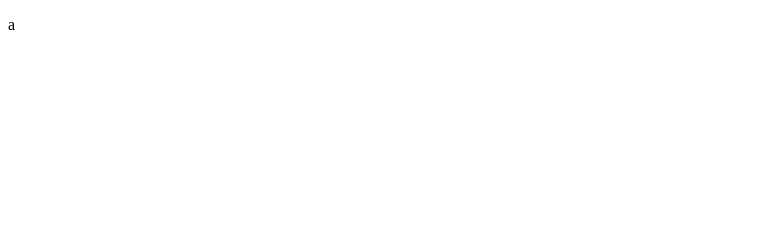
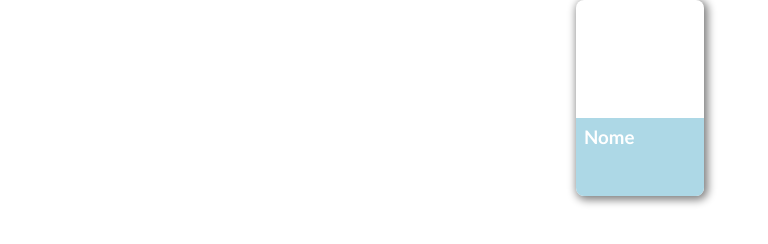
Before and after one commit to Ollem2000/javascript, a website: page api-sample-pokemon/index.html in a window 1280 px wide. Shown: the whole page, without its empty margins (0-768 px from the left). Drawn offline with Linux system fonts and the light colour scheme.

Commit message:
create style

```diff
--- /dev/null
+++ b/api-sample-pokemon/assets/style.css
@@ -0,0 +1,30 @@
+*{
+    font-family: calibri;
+    padding: 0;
+    margin: 0;
+}
+
+.section-pokemon{
+    display: flex;
+    justify-content: center;
+
+}
+
+.card-pokemon{
+    box-shadow: 2px 2px 8px 2px gray;
+    border-radius: 8px;
+    height: 196px;
+    width: 128px;
+}
+    .card-pokemon > .img{
+        height: 60%;
+        border-radius: 8px 8px 0 0;
+    }
+    .card-pokemon > .name{
+        color: white;
+        background: lightblue;
+        border-radius: 0 0 8px 8px;
+        height: 40%;
+        padding: 8px;
+        box-sizing: border-box;
+    }
--- a/api-sample-pokemon/index.html
+++ b/api-sample-pokemon/index.html
@@ -4,8 +4,18 @@
     <meta charset="UTF-8">
     <meta name="viewport" content="width=device-width, initial-scale=1.0">
     <title>Document</title>
+    <link rel="stylesheet" type="text/css" href="assets/style.css">
 </head>
 <body>
-    <p>a</p>
+    <section class="section-pokemon">
+        <article class="card-pokemon">
+            <div class="img">
+                <img alt="">
+            </div>
+            <div class="name">
+                <h3>Nome</h3>
+            </div>
+        </article>
+    </section>
 </body>
 </html>
```
